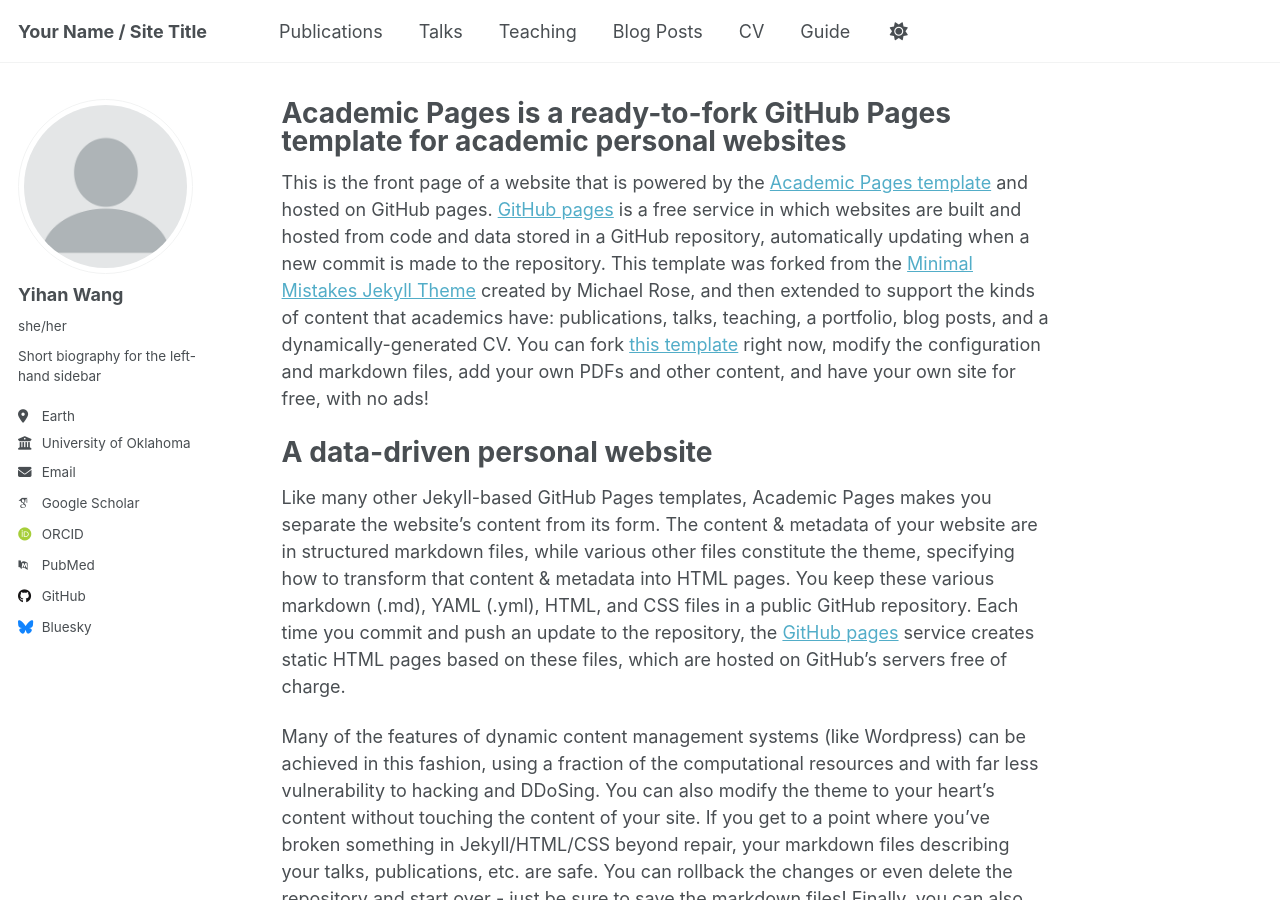
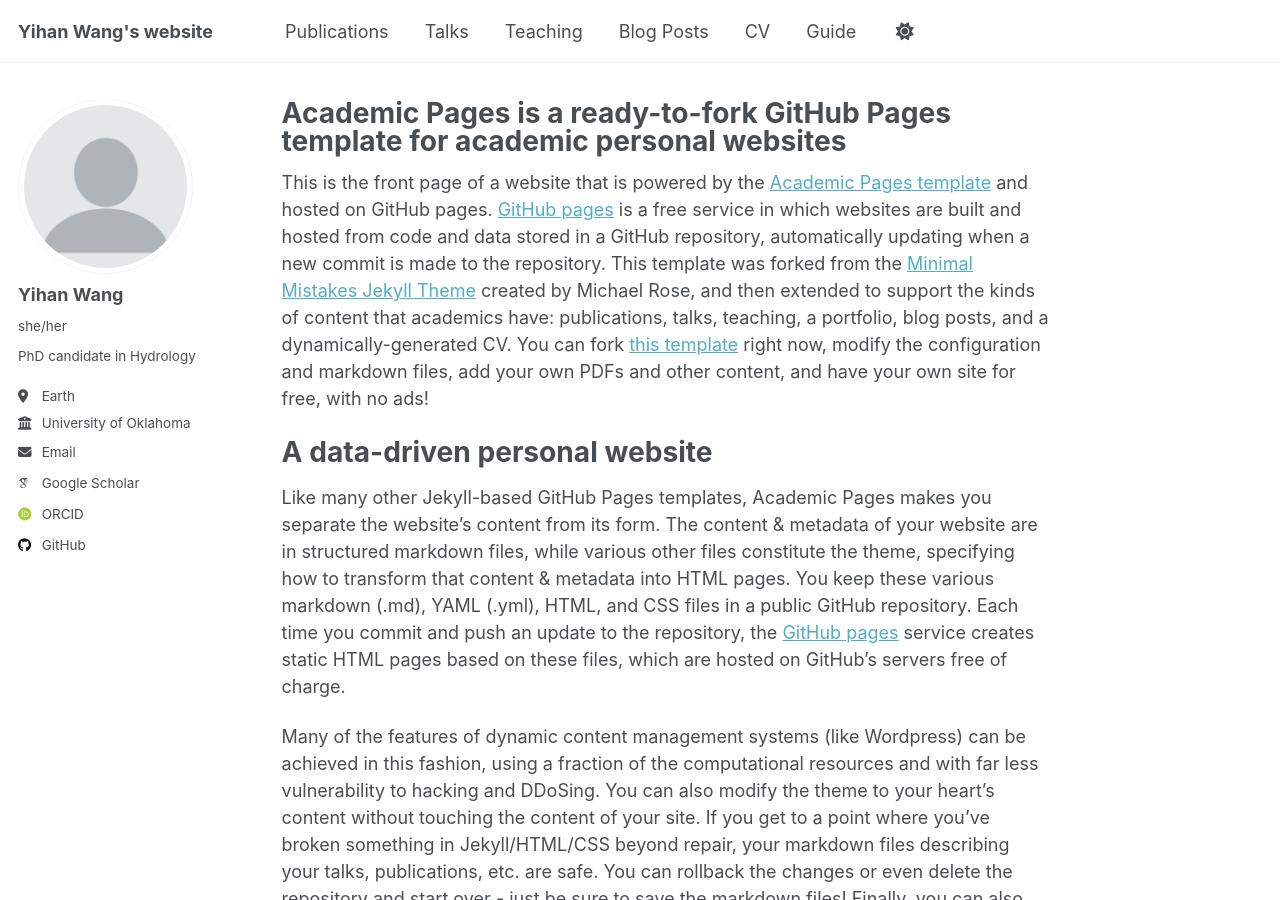
Before and after one commit to yhwang08/yhwang08.github.io, a Jekyll site: the page built from _pages/about.md, in a window 1280 px wide and 900 px high. Built offline with Jekyll 4.4.1, drawn with Linux system fonts in a browser that asks for light colours; some web fonts are replaced.

Commit message:
Update _config.yml

```diff
--- a/_config.yml
+++ b/_config.yml
@@ -9,11 +9,11 @@
 # Basic Site Settings
 locale                   : "en-US"
 site_theme               : "default"
-title                    : "Your Name / Site Title"
+title                    : "Yihan Wang's website"
 title_separator          : "-"
 name                     : &name "Your Name"
 description              : &description "personal description"
-url                      : https://academicpages.github.io # the base hostname & protocol for your site e.g. "https://[your GitHub username].github.io" or if you already have some other page hosted on Github then use "https://[your GitHub username].github.io/[Your Repo Name]"
+url                      : https://yhwang08.github.io
 baseurl                  : "" # the subpath of your site, e.g. "/blog"
 repository               : "academicpages/academicpages.github.io"
 
@@ -25,7 +25,7 @@
   avatar           : "profile.png"
   name             : "Yihan Wang"
   pronouns         : "she/her"
-  bio              : "Short biography for the left-hand sidebar"
+  bio              : "PhD candidate in Hydrology"
   location         : "Earth"
   employer         : "University of Oklahoma"
   uri              : # URL
@@ -38,7 +38,6 @@
   impactstory      : # URL
   orcid            : "https://orcid.org/0009-0002-9924-4576"
   semantic         : # URL
-  pubmed           : "https://www.ncbi.nlm.nih.gov/pubmed/?term=john+snow"
   researchgate     : # URL
   scopus           : # URL
 
@@ -46,12 +45,12 @@
   bitbucket        : # Username - Update with your username on the site
   codepen          : # Username
   dribbble         : # Username
-  github           : "academicpages"
+  github           : "https://github.com/yhwang08"
   kaggle           : # Username
   stackoverflow    : # User number or user number and name (i.e., use "1" or "1/jeff-atwood")
 
   # Social media
-  bluesky          : "bsky.app" # Replace this with you Bluesky username
+  bluesky          : #"bsky.app" # Replace this with you Bluesky username
   facebook         : # Username
   flickr           : # Username
   foursquare       : # Username
```
